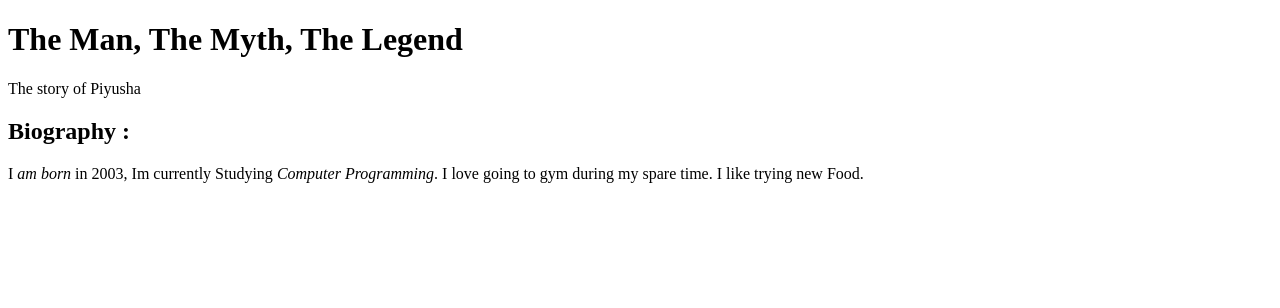
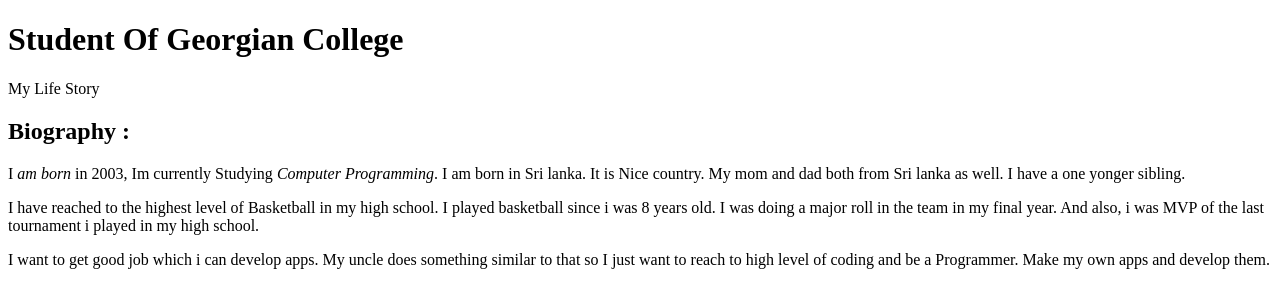
Before and after one commit to v4piyush/Lab-01, a plain HTML site: page Index.html in a window 1280 px wide. Drawn offline with Linux system fonts and the light colour scheme.

Commit message:
Wrote three Paragraphs into it.

```diff
--- a/Index.html
+++ b/Index.html
@@ -10,8 +10,8 @@
 
 <body>
     <header>
-        <h1>The Man, The Myth, The Legend</h1>
-        <p>The story of Piyusha</p>
+        <h1>Student Of Georgian College</h1>
+        <p>My Life Story</p>
     </header>
 
     <section>
@@ -19,7 +19,18 @@
 
         <p>
 
-            I <em>am born</em> in 2003, Im currently Studying <em>Computer Programming</em>. I love going to gym during my spare time. I like trying new Food.
+            I <em>am born</em> in 2003, Im currently Studying <em>Computer Programming</em>. I am born in Sri lanka. It
+            is Nice country. My mom and dad both from Sri lanka as well. I have a one yonger sibling.
+        </p>
+        <p>
+            I have reached to the highest level of Basketball in my high school. I played basketball since i was 8 years
+            old. I was doing a major roll in the team in my final year. And also, i was MVP of the last tournament i
+            played in my high school.
+        </p>
+        <p>
+            I want to get good job which i can develop apps. My uncle does something similar to that so I just want to
+            reach to high level of coding and be a Programmer. Make my own apps and develop them.
+
         </p>
     </section>
 </body>
```
